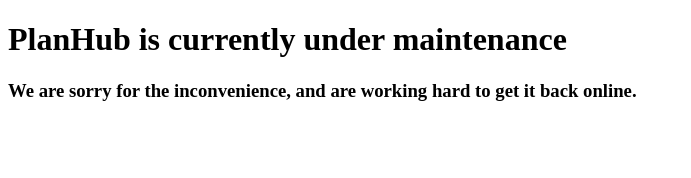
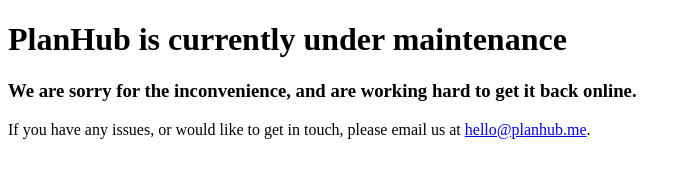
Before and after one commit to nywillb/maintenance, a plain HTML site: page index.html in a window 1280 px wide. Shown: the whole page, without its empty margins (0-691 px from the left). Drawn offline with Linux system fonts and the light colour scheme.

Commit message:
add email

```diff
--- a/index.html
+++ b/index.html
@@ -6,5 +6,6 @@
 	<body>
 		<h1>PlanHub is currently under maintenance</h1>
 		<h3>We are sorry for the inconvenience, and are working hard to get it back online.</h3>
+		<p>If you have any issues, or would like to get in touch, please email us at <a href="mailto:hello@planhub.me">hello@planhub.me</a>.</p>
 	</body>
 </html>
```
